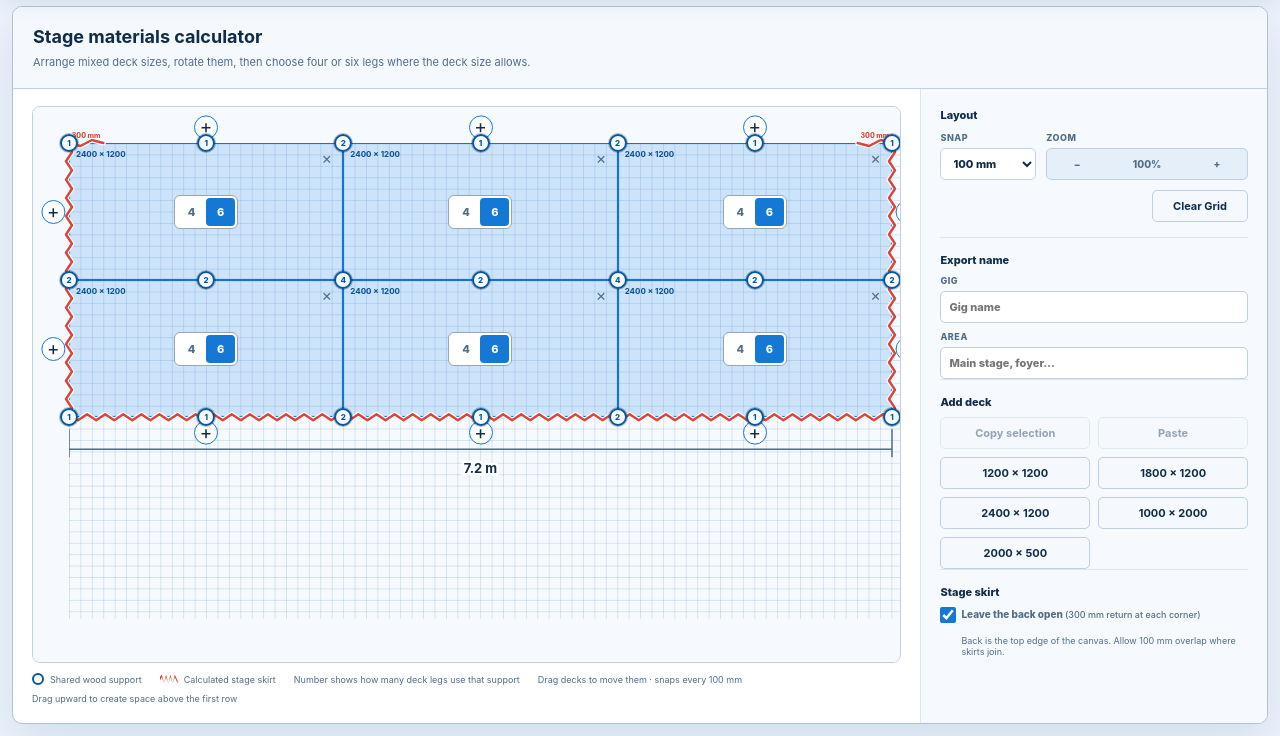
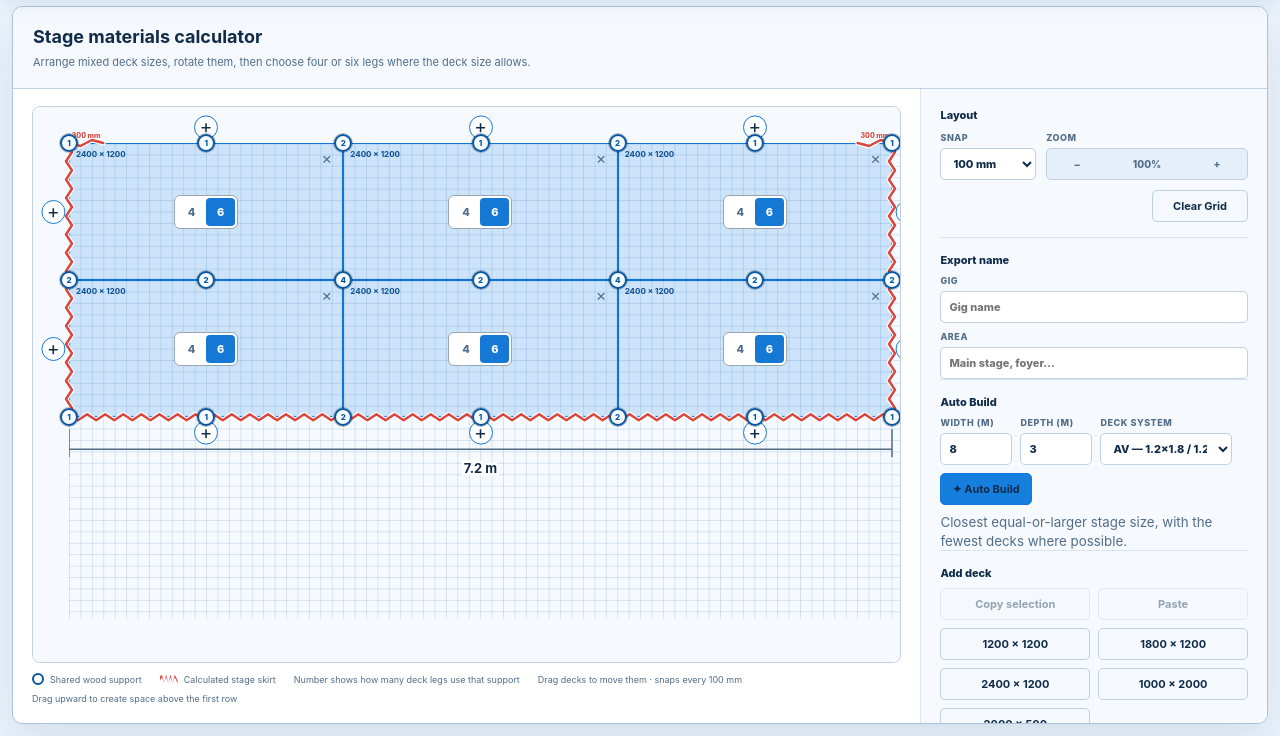
Before and after one commit to RustinPlays/Stage-Deck-Calculator, an Electron app: page index.html in a window 1280 px wide. Shown: the part 64-800 px from the top of the page. Drawn offline with Linux system fonts and the light colour scheme.

Commit message:
Update index.html

```diff
--- a/index.html
+++ b/index.html
@@ -216,5 +216,6 @@
   <div id="stageContextMenu" class="stage-context-menu" role="menu" aria-label="Stage deck actions" hidden></div>
   <script src="calculator.js"></script>
   <script src="app.js"></script>
+  <script src="auto-build.js"></script>
 </body>
 </html>
```
